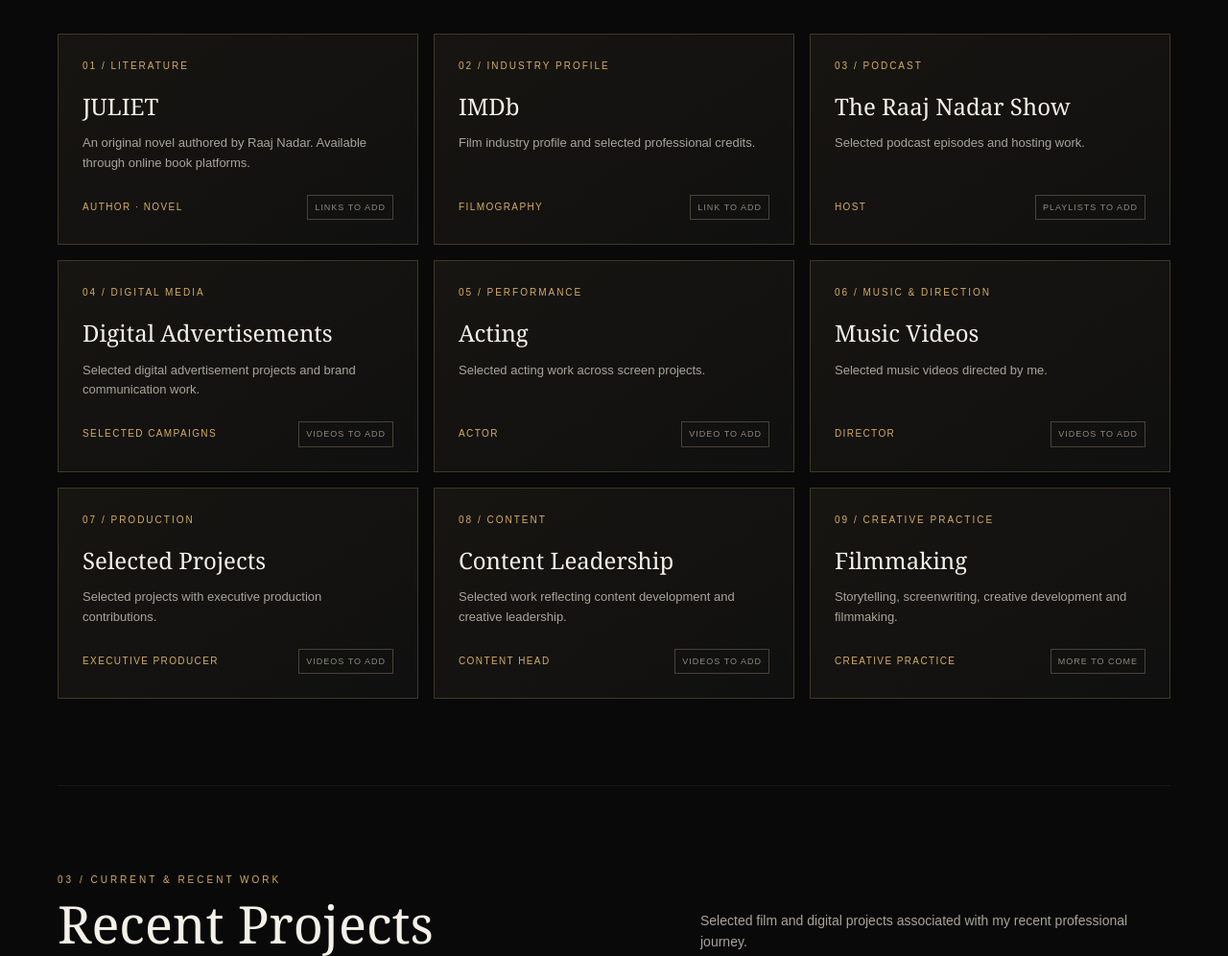
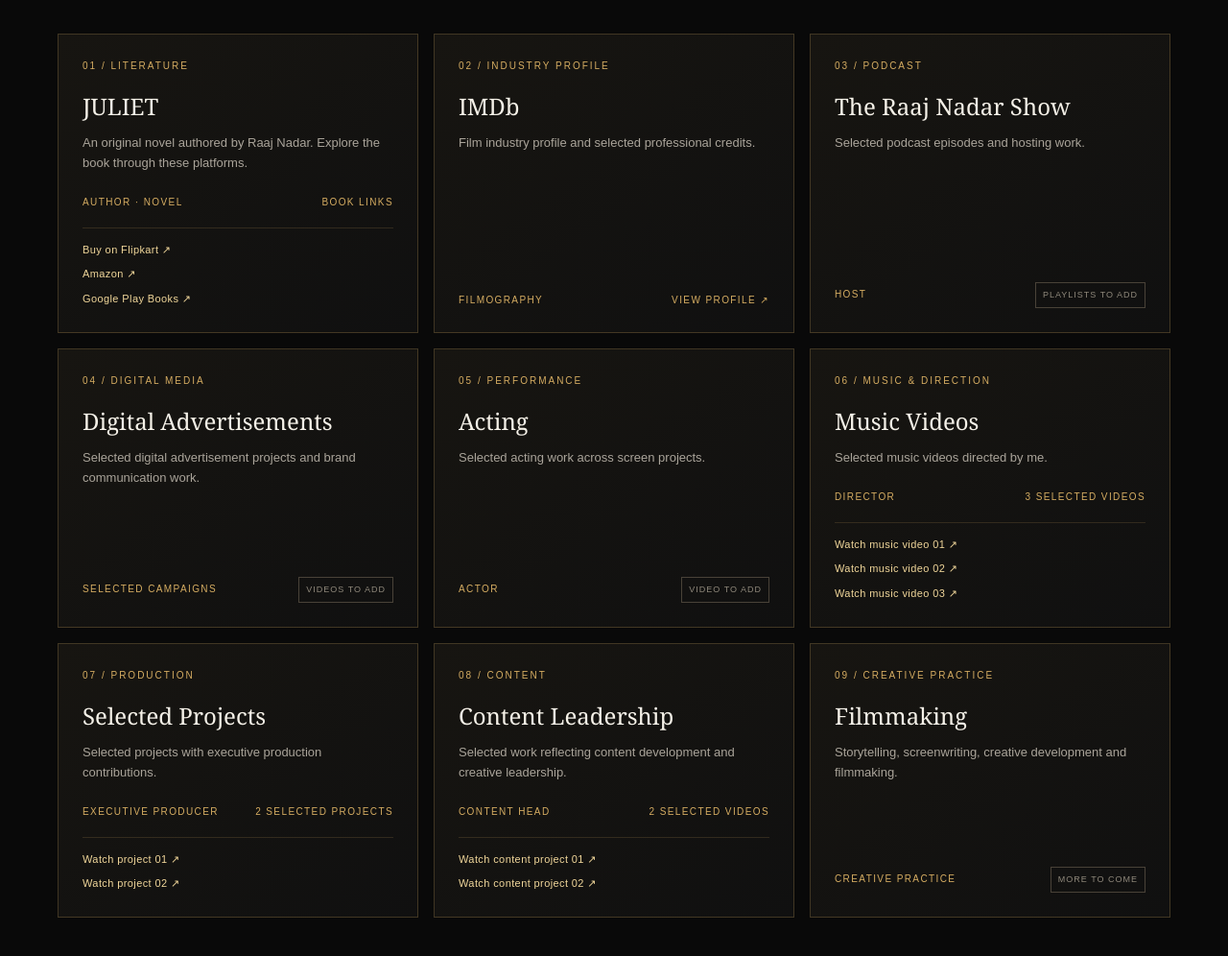
Before and after one commit to raajnadar-hub/raaj-nadar-portfolio, a plain HTML site: page index.html in a window 1280 px wide. Shown: the part 1440-2436 px from the top of the page at 96% size. Drawn offline with Linux system fonts and the light colour scheme.

Commit message:
Add files via upload
Upload final Phase 3 portfolio

```diff
--- a/index.html
+++ b/index.html
@@ -36,6 +36,11 @@
     .grid{display:grid;grid-template-columns:repeat(3,1fr);gap:16px}.card{background:linear-gradient(145deg,#171511,#101010);border:1px solid var(--line);padding:25px;min-height:215px;display:flex;flex-direction:column;transition:.2s}.card:hover{transform:translateY(-4px);border-color:rgba(214,173,98,.65)}
     .number{color:var(--gold);font-size:10px;letter-spacing:2px}.card h3{font-family:Georgia,serif;font-size:24px;font-weight:400;margin:15px 0 9px}.card p{font-size:13px;color:var(--muted);margin:0 0 22px}.card-foot{margin-top:auto;display:flex;align-items:center;justify-content:space-between;gap:10px;color:var(--gold);font-size:10px;letter-spacing:1.4px;text-transform:uppercase}
     .pending{color:#8f887b;font-size:9px;letter-spacing:1px;border:1px solid #494238;padding:5px 7px}
+    .links{display:flex;flex-direction:column;gap:8px;margin-top:18px;padding-top:14px;border-top:1px solid rgba(214,173,98,.16)}
+    .links a{color:var(--gold2);font-size:11px;letter-spacing:.4px}
+    .links a:hover{text-decoration:underline;color:#fff}
+    .card{min-height:245px}
+
     .projects{display:grid;grid-template-columns:repeat(3,1fr);gap:16px}.project{min-height:290px;border:1px solid var(--line);background:linear-gradient(160deg,#211b11,#111 68%);padding:25px;display:flex;flex-direction:column;justify-content:end;position:relative;overflow:hidden}
     .project:before{content:"";position:absolute;width:230px;height:230px;border:1px solid rgba(214,173,98,.13);border-radius:50%;top:-95px;right:-80px;box-shadow:0 0 0 25px rgba(214,173,98,.025),0 0 0 50px rgba(214,173,98,.02)}
     .project>*{position:relative}.project .type{color:var(--gold);font-size:10px;letter-spacing:2px;text-transform:uppercase}.project h3{font:400 32px Georgia,serif;margin:12px 0}.project p{color:var(--muted);font-size:13px;margin:0}
@@ -88,14 +93,14 @@
     <section id="portfolio">
       <div class="section-head"><div><div class="kicker">02 / Selected Work</div><h2 class="section-title">The Portfolio</h2></div><p class="section-desc">A selection of creative work and professional contributions. Project links will be activated as the final URLs are added.</p></div>
       <div class="grid">
-        <article class="card"><div class="number">01 / LITERATURE</div><h3>JULIET</h3><p>An original novel authored by Raaj Nadar. Available through online book platforms.</p><div class="card-foot"><span>Author · Novel</span><span class="pending">LINKS TO ADD</span></div></article>
-        <article class="card"><div class="number">02 / INDUSTRY PROFILE</div><h3>IMDb</h3><p>Film industry profile and selected professional credits.</p><div class="card-foot"><span>Filmography</span><span class="pending">LINK TO ADD</span></div></article>
+        <article class="card"><div class="number">01 / LITERATURE</div><h3>JULIET</h3><p>An original novel authored by Raaj Nadar. Explore the book through these platforms.</p><div class="card-foot"><span>Author · Novel</span><span>BOOK LINKS</span></div><div class="links"><a href="https://www.flipkart.com/juliet/p/itmccc37a5010c10" target="_blank" rel="noopener">Buy on Flipkart ↗</a><a href="https://share.google/rgTZlMG3dV5ObMoWM" target="_blank" rel="noopener">Amazon ↗</a><a href="https://play.google.com/store/books/details/Raaj_N_Nadar_Juliet?id=N29nEAAAQBAJ" target="_blank" rel="noopener">Google Play Books ↗</a></div></article>
+        <article class="card"><div class="number">02 / INDUSTRY PROFILE</div><h3>IMDb</h3><p>Film industry profile and selected professional credits.</p><div class="card-foot"><span>Filmography</span><a href="https://www.imdb.com/name/nm2936869/?ref_=ext_shr" target="_blank" rel="noopener">VIEW PROFILE ↗</a></div></article>
         <article class="card"><div class="number">03 / PODCAST</div><h3>The Raaj Nadar Show</h3><p>Selected podcast episodes and hosting work.</p><div class="card-foot"><span>Host</span><span class="pending">PLAYLISTS TO ADD</span></div></article>
         <article class="card"><div class="number">04 / DIGITAL MEDIA</div><h3>Digital Advertisements</h3><p>Selected digital advertisement projects and brand communication work.</p><div class="card-foot"><span>Selected Campaigns</span><span class="pending">VIDEOS TO ADD</span></div></article>
         <article class="card"><div class="number">05 / PERFORMANCE</div><h3>Acting</h3><p>Selected acting work across screen projects.</p><div class="card-foot"><span>Actor</span><span class="pending">VIDEO TO ADD</span></div></article>
-        <article class="card"><div class="number">06 / MUSIC &amp; DIRECTION</div><h3>Music Videos</h3><p>Selected music videos directed by me.</p><div class="card-foot"><span>Director</span><span class="pending">VIDEOS TO ADD</span></div></article>
-        <article class="card"><div class="number">07 / PRODUCTION</div><h3>Selected Projects</h3><p>Selected projects with executive production contributions.</p><div class="card-foot"><span>Executive Producer</span><span class="pending">VIDEOS TO ADD</span></div></article>
-        <article class="card"><div class="number">08 / CONTENT</div><h3>Content Leadership</h3><p>Selected work reflecting content development and creative leadership.</p><div class="card-foot"><span>Content Head</span><span class="pending">VIDEOS TO ADD</span></div></article>
+        <article class="card"><div class="number">06 / MUSIC &amp; DIRECTION</div><h3>Music Videos</h3><p>Selected music videos directed by me.</p><div class="card-foot"><span>Director</span><span>3 SELECTED VIDEOS</span></div><div class="links"><a href="https://youtu.be/RufJclTnGbM?si=CMX99ocgRNj-LZhR" target="_blank" rel="noopener">Watch music video 01 ↗</a><a href="https://youtu.be/unPwD6f7M5s?si=CHeI-nCn4L6Cx27T" target="_blank" rel="noopener">Watch music video 02 ↗</a><a href="https://youtu.be/Hwly0Eq0QKg?si=Vs3GXEiqk36x6rpP" target="_blank" rel="noopener">Watch music video 03 ↗</a></div></article>
+        <article class="card"><div class="number">07 / PRODUCTION</div><h3>Selected Projects</h3><p>Selected projects with executive production contributions.</p><div class="card-foot"><span>Executive Producer</span><span>2 SELECTED PROJECTS</span></div><div class="links"><a href="https://youtu.be/vCiHcr8u_Zw?si=Vhkb7oFDQdc5l5_z" target="_blank" rel="noopener">Watch project 01 ↗</a><a href="https://youtu.be/l9OyHGZWYD0?si=VUHfPn_fcYNDNogq" target="_blank" rel="noopener">Watch project 02 ↗</a></div></article>
+        <article class="card"><div class="number">08 / CONTENT</div><h3>Content Leadership</h3><p>Selected work reflecting content development and creative leadership.</p><div class="card-foot"><span>Content Head</span><span>2 SELECTED VIDEOS</span></div><div class="links"><a href="https://youtu.be/hQaONqIkrpY?si=tXt1X7AXASwmwXc0" target="_blank" rel="noopener">Watch content project 01 ↗</a><a href="https://youtu.be/hh4cr01cR1o?si=Fujh9YGgUj7d1QUy" target="_blank" rel="noopener">Watch content project 02 ↗</a></div></article>
         <article class="card"><div class="number">09 / CREATIVE PRACTICE</div><h3>Filmmaking</h3><p>Storytelling, screenwriting, creative development and filmmaking.</p><div class="card-foot"><span>Creative Practice</span><span class="pending">MORE TO COME</span></div></article>
       </div>
     </section>
@@ -114,8 +119,8 @@
         <div class="kicker">04 / Connect</div>
         <h2>Let's Create<br><span style="color:var(--gold)">Something Meaningful.</span></h2>
         <p>For professional collaborations, creative opportunities, media enquiries and project discussions.</p>
-        <a class="btn primary" href="mailto:ADD_YOUR_EMAIL_HERE">Contact Raaj Nadar</a>
-        <p style="font-size:10px;margin-top:18px">Email address and social links to be added before publishing.</p>
+        <span class="btn" style="opacity:.8">Professional enquiries</span>
+        <p style="font-size:10px;margin-top:18px">Professional email and social links will be added after confirmation.</p>
       </div>
     </section>
   </div>
```
